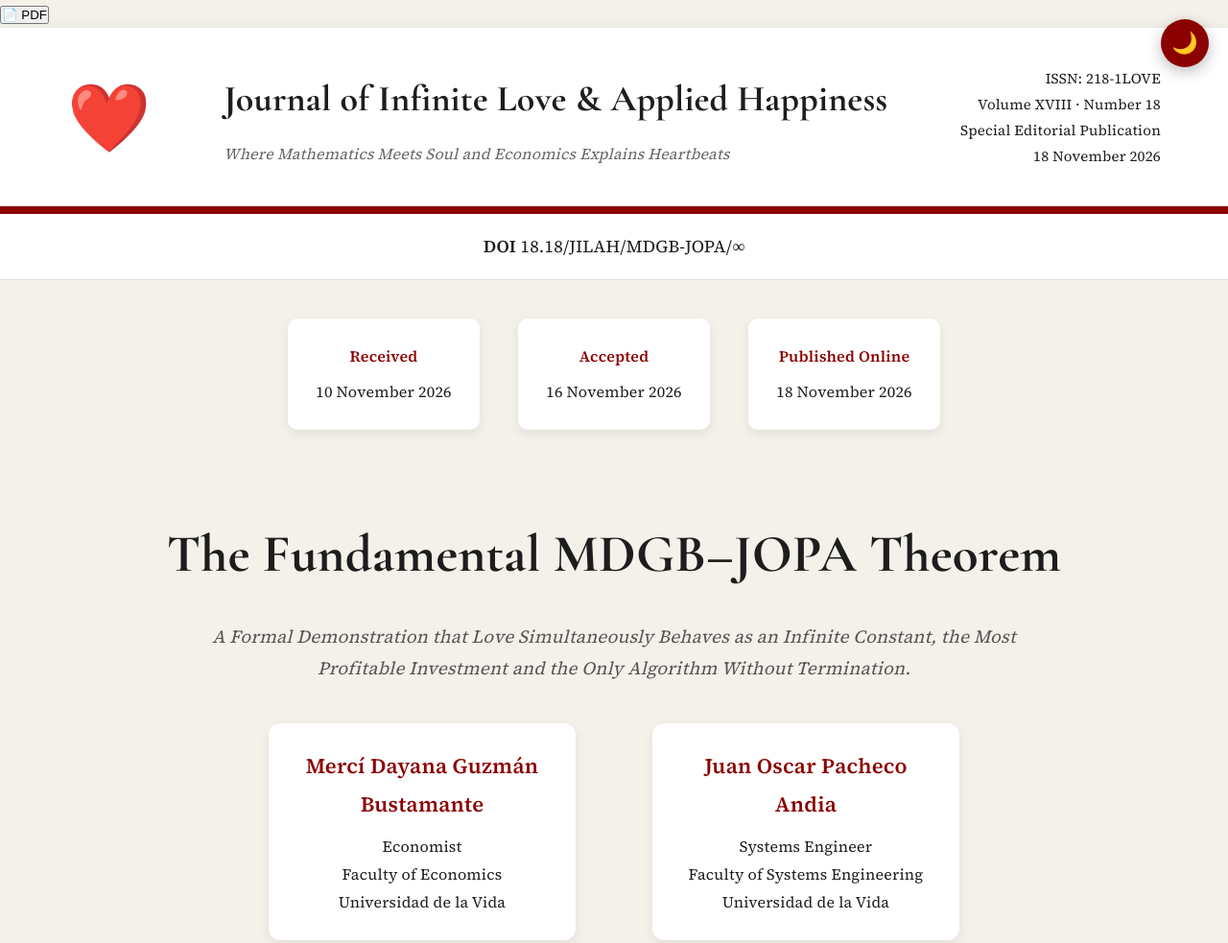
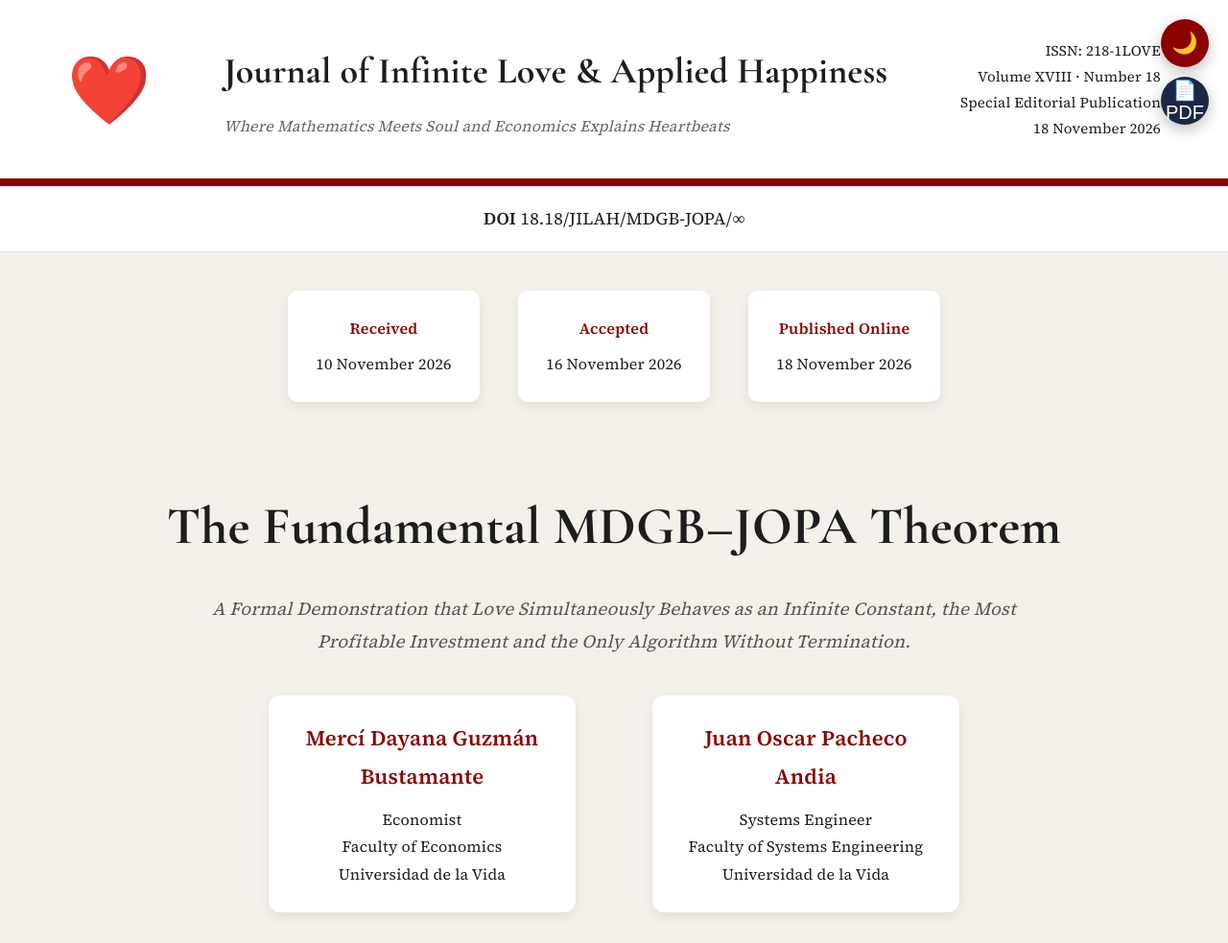
Before and after one commit to juanoscarpa56-art/mdgb-jopa-theorem, a plain HTML site: page index.html in a window 1280 px wide. Shown: the top 983 px of the page at 96% size. Drawn offline with nearby package versions, Linux system fonts and the light colour scheme.

Commit message:
Update style.css

```diff
--- a/style.css
+++ b/style.css
@@ -848,3 +848,33 @@ section{
     }
 
 }
+
+#downloadPDF{
+
+    position: fixed;
+
+    top: 80px;
+
+    right: 20px;
+
+    width: 50px;
+
+    height: 50px;
+
+    border: none;
+
+    border-radius: 50%;
+
+    background: #1b2745;
+
+    color: white;
+
+    font-size: 20px;
+
+    cursor: pointer;
+
+    box-shadow: 0 5px 15px rgba(0,0,0,.25);
+
+    z-index: 99999;
+
+}
```
